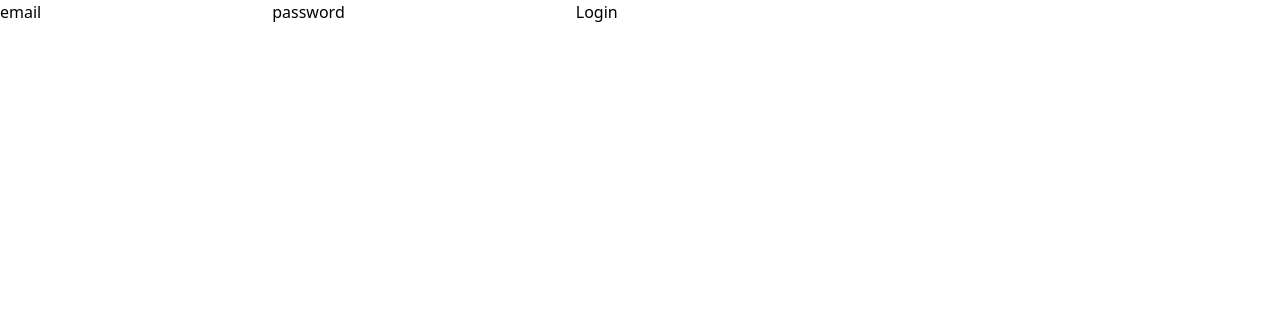
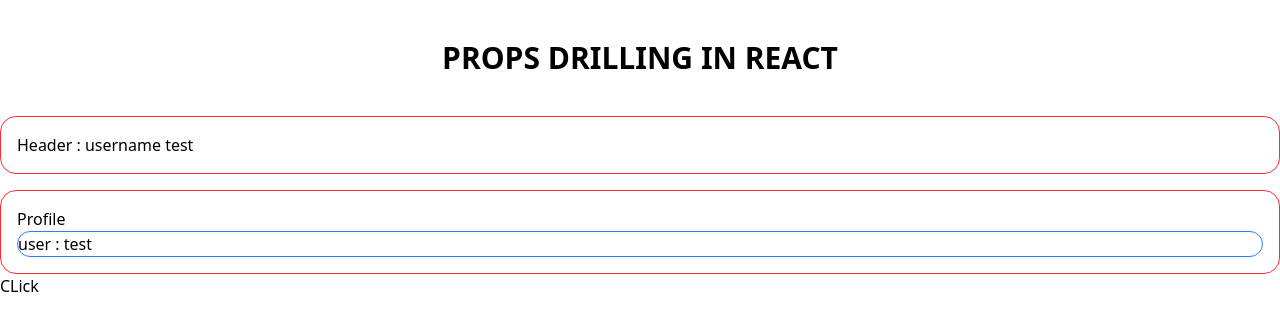
Before and after one commit to riteshpatidar08/React-TR4, a React (Vite) app: page / in a window 1280 px wide. Before the commit this address led to /login. Shown: the top 330 px of the page. Built offline with nearby package versions, Linux system fonts and the light colour scheme.

Commit message:
udpated till the props drilling

```diff
--- a/src/App.jsx
+++ b/src/App.jsx
@@ -1,51 +1,20 @@
-import React from 'react';
-import { Routes, Route } from 'react-router-dom';
-import Homepage from './pages/Homepage';
-import ServicePage from './pages/ServicePage';
-import Blogspage from './pages/Blogspage';
-import Navbar from './components/Navbar';
-import Loginpage from './pages/Loginpage';
-import ProductPage from './pages/ProductPage';
-import ProductDetail from './pages/ProductDetail';
-import UserPage from './pages/UserPage';
-import Dashboard from './pages/Dashboard';
-import Overviewpage from './pages/Overviewpage';
-import IntegrationPage from './pages/IntegrationPage';
-import NotFoundPage from './pages/NotFoundPage';
-import ProtectedRoutes from './components/ProtectedRoutes';
+import React  ,{useState} from 'react';
+import Header from './components/Header';
+import Profile from './components/Profile';
+
 function App() {
+    const [userData,setUserData] = useState('test')
+    console.log('app component')
   return (
-    //to access the protected routes make the isLoggedIN variable true in the protectEDroUTES FILE
     <div>
-      {/* setting up the routing  */}
-
-      <Routes>
-        <Route path="/login" element={<Loginpage />} />
-
-        <Route element={<ProtectedRoutes />}>
-          <Route path="/" element={<Homepage />} />
-          <Route path="/services" element={<ServicePage />} />
-          <Route path="/products" element={<ProductPage />} />
-          {/* dynamic routes */}
-          <Route path="/products/:name" element={<ProductDetail />} />
-
-          <Route path="/blogs" element={<Blogspage />} />
-
-          <Route path="/users" element={<UserPage />} />
-          {/* nested routing */}
-          <Route path="/dashboard" element={<Dashboard />}>
-            <Route index element={<Overviewpage />} />
-            <Route path="overview" element={<Overviewpage />} />
-            <Route path="integrations" element={<IntegrationPage />} />
-          </Route>
-        </Route>
-        {/* not found route */}
-        <Route path="*" element={<NotFoundPage />} />
-      </Routes>
+      <h1 className="text-center font-bold text-3xl m-10">
+        PROPS DRILLING IN REACT
+      </h1>
+      <Header userData = {userData}/>
+      <Profile userData={userData}/>
+      <button onClick={()=>setUserData('newtest')}>CLick</button>
     </div>
   );
 }
 
 export default App;
-
-//npm i react-router-dom
--- /dev/null
+++ b/src/components/Header.jsx
@@ -0,0 +1,12 @@
+import React from 'react'
+
+function Header({userData}) {
+  return (
+    <div className='border mb-4 p-4 border-red-500 rounded-2xl'>
+   Header : username {userData}
+    </div>
+
+  )
+}
+
+export default Header
--- /dev/null
+++ b/src/components/Profile.jsx
@@ -0,0 +1,14 @@
+import React from 'react'
+import User from './User'
+
+function Profile({userData}) {
+    console.log('profile')
+  return (
+    <div className='border p-4 border-red-500 rounded-2xl'>
+      Profile
+      <User userData={userData}/>
+    </div>
+  )
+}
+
+export default Profile
--- /dev/null
+++ b/src/components/User.jsx
@@ -0,0 +1,12 @@
+import React from 'react'
+
+function User({userData}) {
+    console.log('user')
+  return (
+    <div className='border border-blue-500 rounded-2xl'>
+      user : {userData}
+    </div>
+  )
+}
+
+export default User
--- /dev/null
+++ b/src/routes.jsx
@@ -0,0 +1,51 @@
+import React from 'react';
+import { Routes, Route } from 'react-router-dom';
+import Homepage from './pages/Homepage';
+import ServicePage from './pages/ServicePage';
+import Blogspage from './pages/Blogspage';
+import Navbar from './components/Navbar';
+import Loginpage from './pages/Loginpage';
+import ProductPage from './pages/ProductPage';
+import ProductDetail from './pages/ProductDetail';
+import UserPage from './pages/UserPage';
+import Dashboard from './pages/Dashboard';
+import Overviewpage from './pages/Overviewpage';
+import IntegrationPage from './pages/IntegrationPage';
+import NotFoundPage from './pages/NotFoundPage';
+import ProtectedRoutes from './components/ProtectedRoutes';
+function App() {
+  return (
+    //to access the protected routes make the isLoggedIN variable true in the protectEDroUTES FILE
+    <div>
+      {/* setting up the routing  */}
+
+      <Routes>
+        <Route path="/login" element={<Loginpage />} />
+
+        <Route element={<ProtectedRoutes />}>
+          <Route path="/" element={<Homepage />} />
+          <Route path="/services" element={<ServicePage />} />
+          <Route path="/products" element={<ProductPage />} />
+          {/* dynamic routes */}
+          <Route path="/products/:name" element={<ProductDetail />} />
+
+          <Route path="/blogs" element={<Blogspage />} />
+
+          <Route path="/users" element={<UserPage />} />
+          {/* nested routing */}
+          <Route path="/dashboard" element={<Dashboard />}>
+            <Route index element={<Overviewpage />} />
+            <Route path="overview" element={<Overviewpage />} />
+            <Route path="integrations" element={<IntegrationPage />} />
+          </Route>
+        </Route>
+        {/* not found route */}
+        <Route path="*" element={<NotFoundPage />} />
+      </Routes>
+    </div>
+  );
+}
+
+export default App;
+
+//npm i react-router-dom
```
Also changed, not shown: src/components/ProtectedRoutes.jsx (+9 -9 lines).
